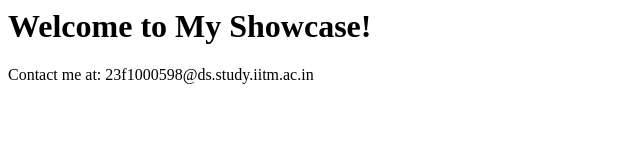
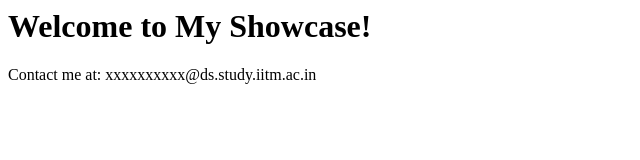
Before and after one commit to Mayank8IITM/TDS_W2_git, a plain HTML site: page index.html in a window 1280 px wide. Shown: the full height of the page, 0-640 px from the left. Drawn offline with Linux system fonts and the light colour scheme.

Commit message:
Update index.html

```diff
--- a/index.html
+++ b/index.html
@@ -4,6 +4,6 @@
 </head>
 <body>
   <h1>Welcome to My Showcase!</h1>
-  <p>Contact me at: <!--email_off-->23f1000598@ds.study.iitm.ac.in<!--/email_off--></p></p>
+  <p>Contact me at: <!--email_off-->xxxxxxxxxx@ds.study.iitm.ac.in<!--/email_off--></p>
 </body>
 </html>
```
